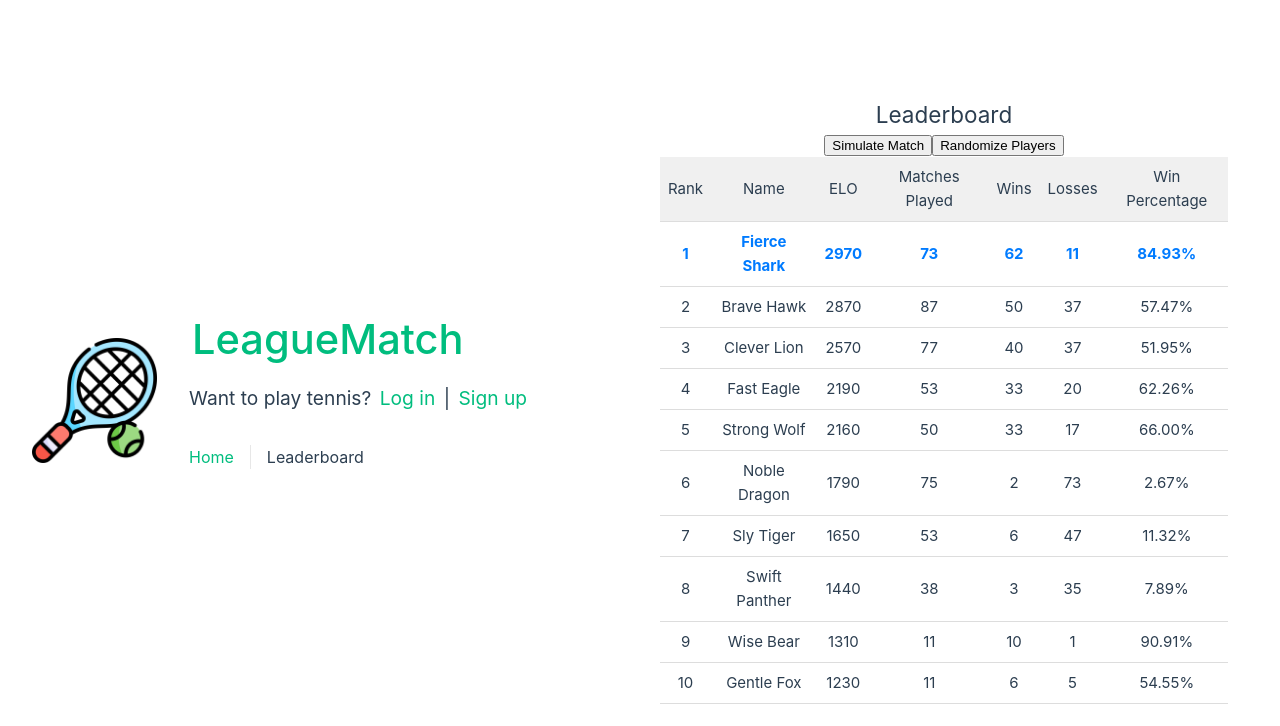
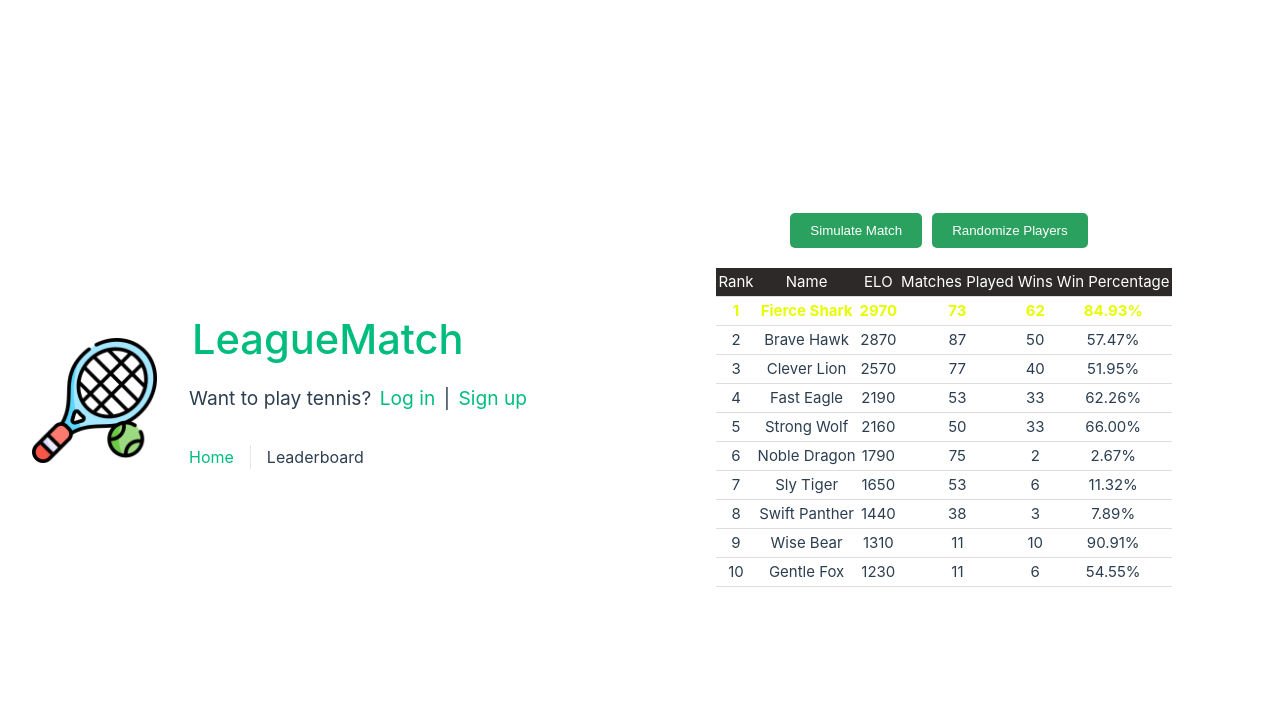
Before and after one commit to Zer02/ranked-leaderboard, a Vue app: page /leaderboard in a window 1280 px wide. Shown: the top 726 px of the page. Built offline with nearby package versions, Linux system fonts and the light colour scheme.

Commit message:
updated Leaderboard styles

```diff
--- a/src/components/Leaderboard.vue
+++ b/src/components/Leaderboard.vue
@@ -1,8 +1,10 @@
 <template>
   <div class="leaderboard">
-    <h2>Leaderboard</h2>
-    <button @click="simulateMatch">Simulate Match</button>
-    <button @click="randomizePlayers">Randomize Players</button>
+    <!-- <h2>Leaderboard</h2> -->
+    <div class="button-container">
+      <button @click="simulateMatch" class="button">Simulate Match</button>
+      <button @click="randomizePlayers" class="button">Randomize Players</button>
+    </div>
     <table>
       <thead>
         <tr>
@@ -11,7 +13,7 @@
           <th>ELO</th>
           <th>Matches Played</th>
           <th>Wins</th>
-          <th>Losses</th>
+          <!-- <th>Losses</th> -->
           <th>Win Percentage</th>
         </tr>
       </thead>
@@ -22,7 +24,7 @@
           <td>{{ player.elo }}</td>
           <td>{{ player.matchesPlayed }}</td>
           <td>{{ player.wins }}</td>
-          <td>{{ player.losses }}</td>
+          <!-- <td>{{ player.losses }}</td> -->
           <td>{{ player.winPercentage }}%</td>
         </tr>
       </tbody>
@@ -170,6 +172,23 @@ export default {
   padding: 20px;
   text-align: center;
 }
+.button-container {
+  margin-bottom: 20px;
+}
+
+.button {
+  padding: 10px 20px;
+  background-color: #2aa15e;
+  color: white;
+  border: none;
+  border-radius: 5px;
+  cursor: pointer;
+  margin-right: 10px;
+}
+
+.button:hover {
+  background-color: #007bff;
+}
 
 table {
   width: 100%;
@@ -179,22 +198,24 @@ table {
 }
 
 thead {
-  background-color: #f0f0f0;
+  background-color: black;
+  color: white;
 }
 
 th,
 td {
-  padding: 8px;
+  padding: 2px;
   border-bottom: 1px solid #ddd;
   text-align: center;
 }
 
 th {
-  background-color: #f0f0f0;
+  background-color: rgba(54, 50, 50, 0.835);
+  color: white;
 }
 
 tr.highlight td {
   font-weight: bold;
-  color: #007bff;
+  color: #e5ff00;
 }
 </style>
```
